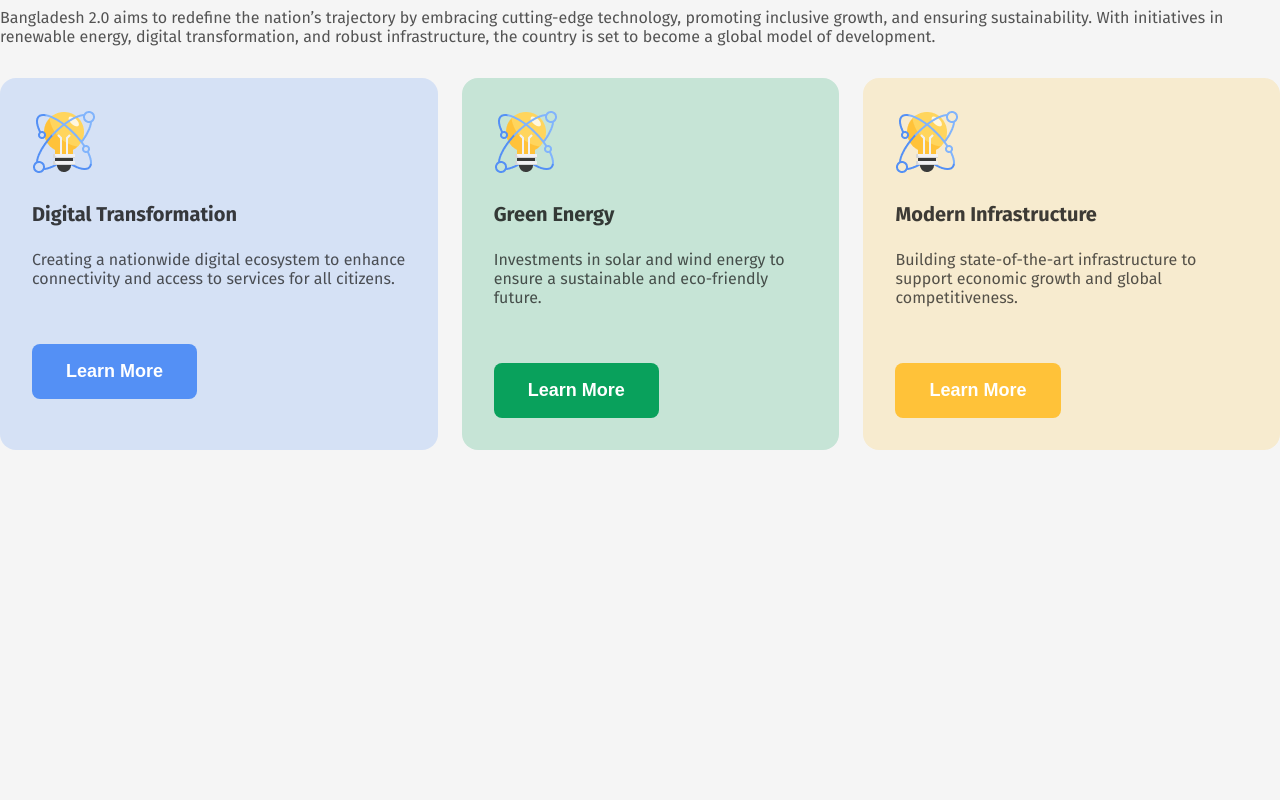
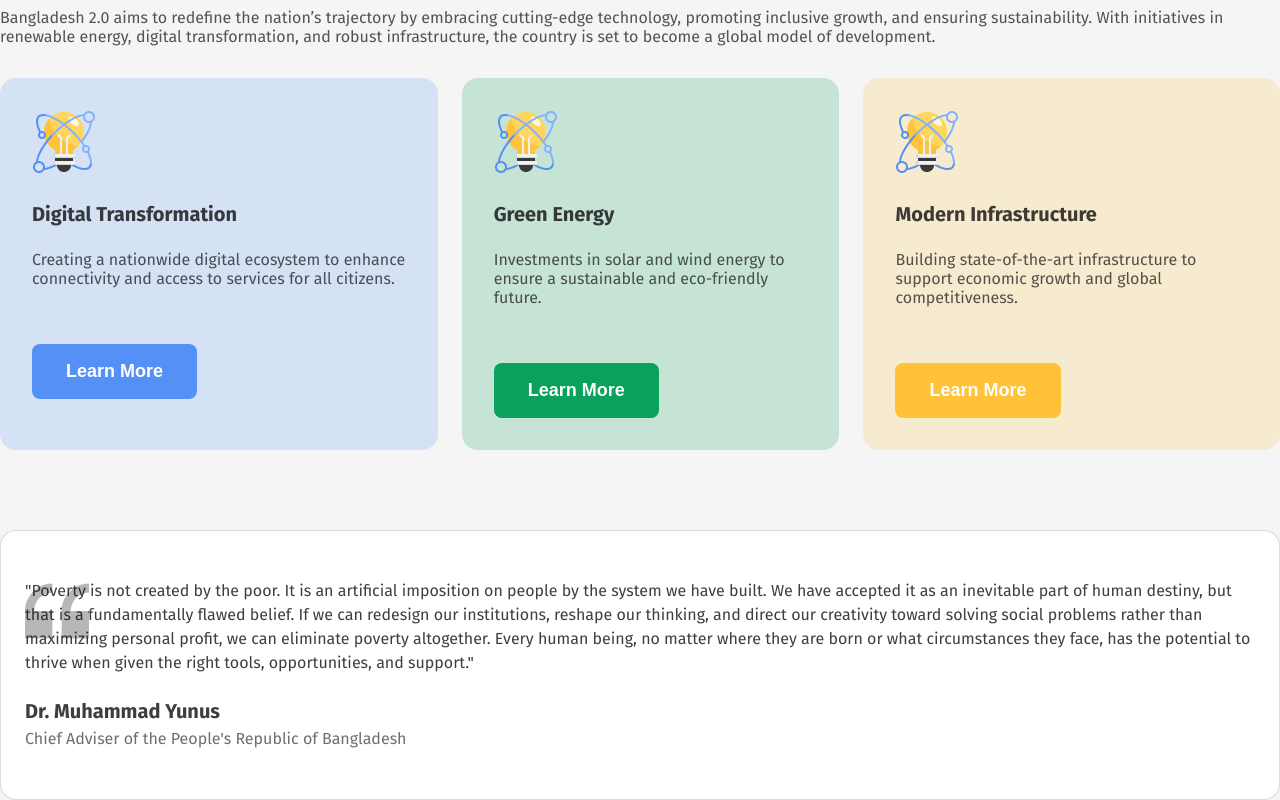
Before and after one commit to mridularodoshi/New-Bangladesh, a plain HTML site: page index.html in a window 1280 px wide. Shown: the part 708-1508 px from the top of the page. Before the commit the page ends 1158 px from the top, so only its background shows below. Drawn offline with Linux system fonts and the light colour scheme.

Commit message:
quote section added

```diff
--- a/index.html
+++ b/index.html
@@ -59,6 +59,16 @@
         </section>
         <!--vision section ends here-->
 
+        <!--quote section starts here-->
+        <section class="quote-container">
+            <p class="quote">"Poverty is not created by the poor. It is an artificial imposition on people by the system we have built. We have accepted it as an inevitable part of human destiny, but that is a fundamentally flawed belief. If we can redesign our institutions, reshape our thinking, and direct our creativity toward solving social problems rather than maximizing personal profit, we can eliminate poverty altogether. Every human being, no matter where they are born or what circumstances they face, has the potential to thrive when given the right tools, opportunities, and support."</p>
+            <h4 class="card-title">Dr. Muhammad Yunus</h4>
+            <p class="quote-by">Chief Adviser of the People's Republic of Bangladesh</p>
+
+        </section>
+        <!--quote section ends here-->
+
+
     </main>
     <footer>
 
--- a/styles/style.css
+++ b/styles/style.css
@@ -116,3 +116,36 @@ main>section {
     margin-top: 24px;
 
 }
+
+/* quote styles */
+.quote-container {
+    box-sizing: border-box;
+    border: 1px solid rgba(14, 14, 14, 0.15);
+    border-radius: 16px;
+    background: rgb(255, 255, 255);
+    padding: 48px 24px;
+
+}
+
+.quote {
+    color: rgba(14, 14, 14, 0.8);
+    font-size: 16px;
+    font-weight: 400;
+    line-height: 24px;
+    letter-spacing: 0%;
+    text-align: left;
+    background-image: url('../assets/quote-bg.png');
+    background-position: top left;
+    background-repeat: no-repeat;
+
+}
+
+.quote-by {
+    color: rgba(14, 14, 14, 0.6);
+    font-size: 16px;
+    font-weight: 400;
+    line-height: 24px;
+    letter-spacing: 0%;
+    text-align: left;
+    margin-top: 4px;
+}
```
